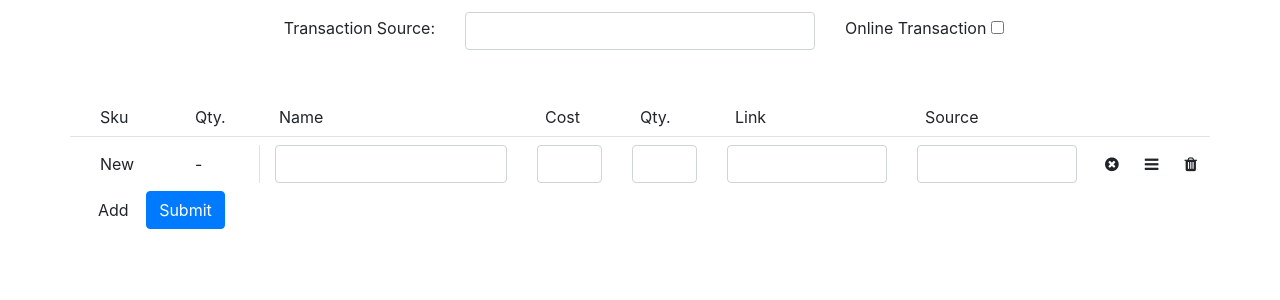
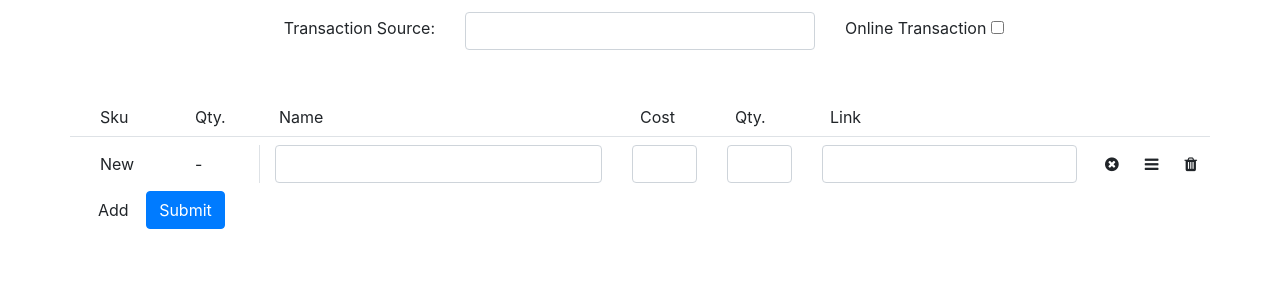
Before and after one commit to JustAPyro/IMSOnline, a Flask app: page /add_transaction in a window 1280 px wide. Shown: the part 182-482 px from the top of the page. Run offline with Flask 2, Linux system fonts and the light colour scheme; the visitor is signed in with stand-in values (Sample User, id 1); data comes from the database, SQL or seed files in the repository; data that the repository does not hold is empty; some libraries are stand-ins or nearby versions.

Commit message:
Removed the "source" input since all transactions should happen under the same source and batch number

```diff
--- a/website/static/add_inventory.js
+++ b/website/static/add_inventory.js
@@ -100,7 +100,7 @@ class Entry {
 
 		// Create link input
 		const link = document.createElement("div");
-		link.setAttribute("class", "col-md-2");
+		link.setAttribute("class", "col-md-3");
 		this.inpLink = document.createElement("input");
 		this.inpLink.setAttribute("class", "form-control");
 		this.inpLink.setAttribute("name", "link_"+index)
@@ -110,21 +110,6 @@ class Entry {
 		// Link functionality to the link input
 		this.inpLink.onkeyup = this.inpLink.onpaste = function() {
 			that.onLinkModified();
-			that.onAnyModified();
-		}
-
-		// Create source input
-		const source = document.createElement("div");
-		source.setAttribute("class", "col-md-2");
-		this.inpSource = document.createElement("input");
-		this.inpSource.setAttribute("class", "form-control");
-		this.inpSource.setAttribute("name", "source_"+index)
-		source.appendChild(this.inpSource);
-		this.row.appendChild(source);
-
-		// Link any functionality to the source input
-		this.inpSource.onkeyup = this.inpSource.onpaste = function() {
-			that.onSourceModified();
 			that.onAnyModified();
 		}
 
@@ -197,7 +182,7 @@ class Entry {
 
 	onLinkModified() {
 
-
+	/*
 		// If there's less than 3 characters this is not going to be valid
 		if (this.inpLink.value < 3) return
 
@@ -206,7 +191,8 @@ class Entry {
 			// Try to convert this to a URL object
 			let validURL = new URL(this.inpLink.value);
 			this.inpSource.value = formatURLSource(validURL.hostname);
-		} catch (_) { /* If it's not a valid URL just ignore it */ }
+		} catch (_) { /* If it's not a valid URL just ignore it / }
+		*/
 	}
 
 	onSourceModified() {}
--- a/website/templates/add_transaction.html
+++ b/website/templates/add_transaction.html
@@ -24,10 +24,10 @@
 
 
         <div class="row g-1 align-items-start border-bottom mb-2 text-left">
-                <div class = "col-md-1">
+            <div class="col-md-1">
                 <label class="col-md-1 col-form-label">Sku</label>
             </div>
-                <div class = "col-md-1">
+            <div class="col-md-1">
                 <label class="col-md-1 col-form-label">Qty.</label>
             </div>
             <div class="col pl-1">
@@ -39,11 +39,8 @@
             <div class="col-md-1 pl-2" style="min-width: 94px;">
                 <label class="col-md-1 col-form-label">Qty.</label>
             </div>
-                <div class="col-md-2 pl-2">
+            <div class="col-md-3 pl-2">
                 <label class="col col-form-label">Link</label>
-                </div>
-                <div class="col-md-2 pl-2">
-                    <label class="col col-form-label">Source</label>
             </div>
             <div class="col-auto p-0 invisible">
                 <button class="btn"><i class="fa fa-check-circle"></i></button>
@@ -74,6 +71,6 @@
 {% endblock %}
 
 {% block scripts %}
- <script type="text/javascript" src="{{ url_for('static', filename='add_inventory.js')}}"></script>
+    <script type="text/javascript" src="{{ url_for('static', filename='add_inventory.js') }}"></script>
     <script type="text/javascript"> Entry.load_flask_data({{ item_skus|tojson }}, {{ item_qty|tojson }}) </script>
 {% endblock %}
```
Lines whose indentation alone changed are shown as unchanged.
